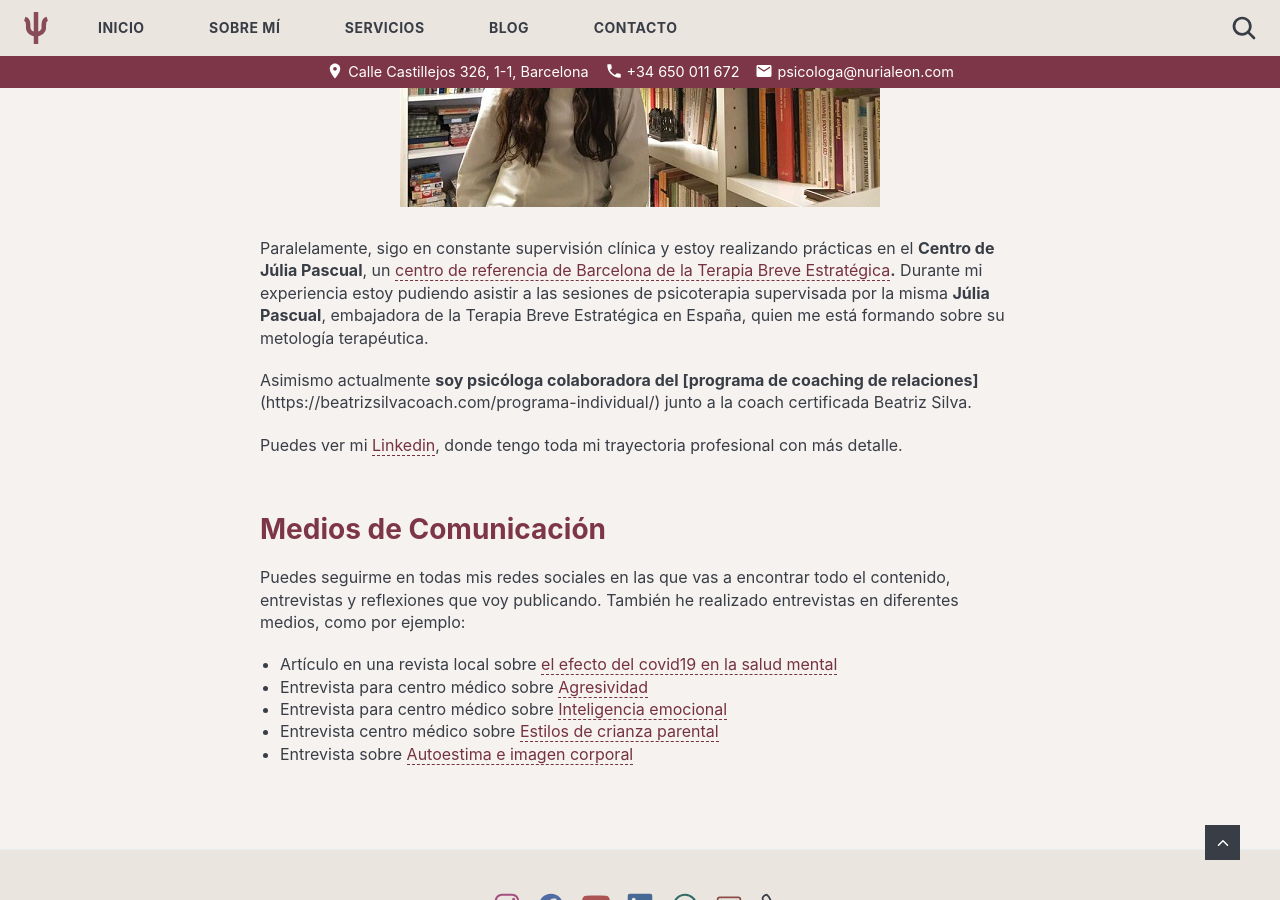
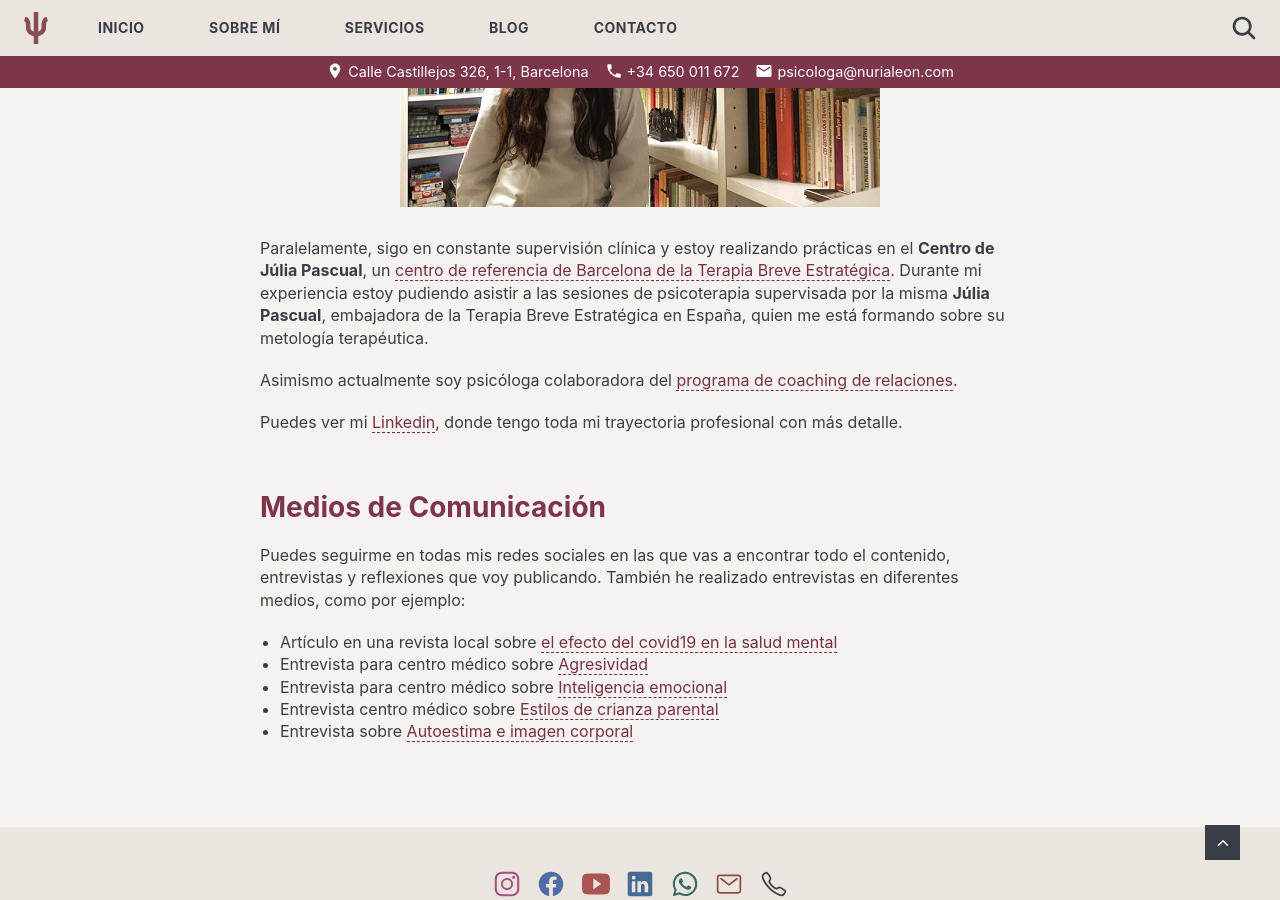
Before and after one commit to nurialeonsallent/nurialeon.com, a Jekyll site: the page built from _pages/sobre-mi.md, in a window 1280 px wide and 900 px high, scrolled down 2124 px. Built offline with Jekyll 4.4.1, drawn with Linux system fonts in a browser that asks for light colours.

Commit message:
Update sobre-mi.md

```diff
--- a/_pages/sobre-mi.md
+++ b/_pages/sobre-mi.md
@@ -44,9 +44,9 @@ Actualmente también colaboro con un [**centro especializado psicomotricidad y l
 ![Terapia psicológica]({{ site.baseurl }}/images/nurialeon_lateralidad.jpg)
 
 
-Paralelamente, sigo en constante supervisión clínica y estoy realizando prácticas en el **Centro de Júlia Pascual**, un **[centro de referencia de Barcelona de la Terapia Breve Estratégica](https://www.juliapascual.com/).** Durante mi experiencia estoy pudiendo asistir a las sesiones de psicoterapia supervisada por la misma **Júlia Pascual**, embajadora de la Terapia Breve Estratégica en España, quien me está formando sobre su metología terapéutica.
+Paralelamente, sigo en constante supervisión clínica y estoy realizando prácticas en el **Centro de Júlia Pascual**, un [centro de referencia de Barcelona de la Terapia Breve Estratégica](https://www.juliapascual.com/). Durante mi experiencia estoy pudiendo asistir a las sesiones de psicoterapia supervisada por la misma **Júlia Pascual**, embajadora de la Terapia Breve Estratégica en España, quien me está formando sobre su metología terapéutica.
 
-Asimismo actualmente **soy psicóloga colaboradora del [programa de coaching de relaciones]**(https://beatrizsilvacoach.com/programa-individual/) junto a la coach certificada Beatriz Silva.
+Asimismo actualmente soy psicóloga colaboradora del [programa de coaching de relaciones](https://beatrizsilvacoach.com/programa-individual/).
 
 Puedes ver mi [Linkedin](https://www.linkedin.com/in/nurialeonsallent/), donde tengo toda mi trayectoria profesional con más detalle.
 
```
